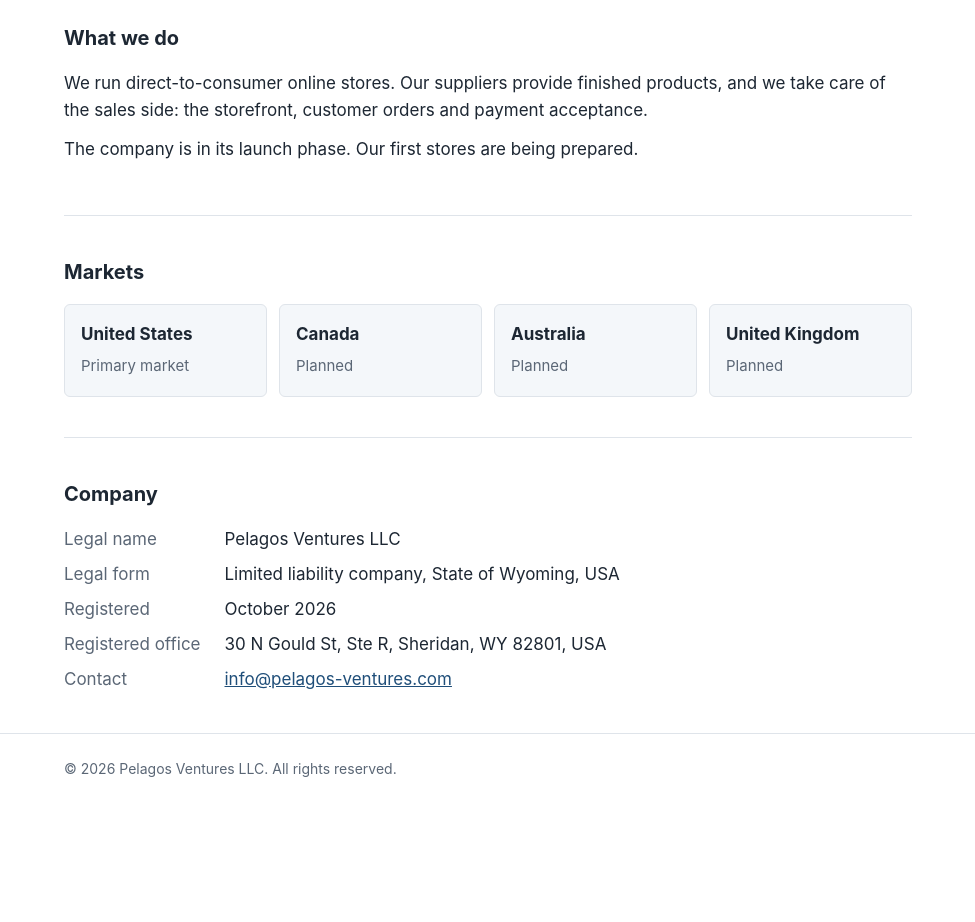
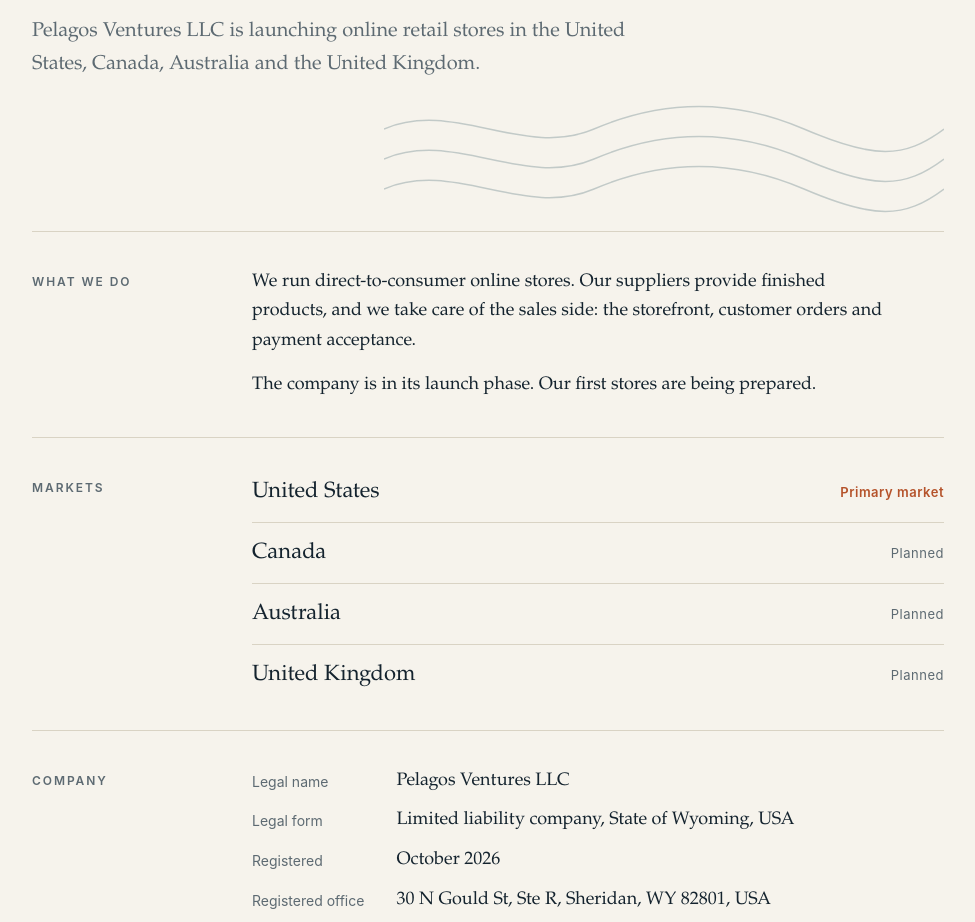
Before and after one commit to propria-gmbh/pelagos-ventures, a plain HTML site: page index.html in a window 1280 px wide. Shown: the part 374-1296 px from the top of the page, without its empty margins (152-1127 px from the left). Before the commit the page ends 1195 px from the top, so only its background shows below. Drawn offline with Linux system fonts and the light colour scheme.

Commit message:
Redesign: editorial look, serif type, sea/rust palette, wave motif
Content unchanged.

Co-Authored-By: Claude Sonnet 5.5 <noreply@anthropic.com>

```diff
--- a/index.html
+++ b/index.html
@@ -10,53 +10,95 @@
 <meta name="color-scheme" content="light dark">
 <style>
   :root {
-    --bg: #ffffff;
-    --fg: #1d2733;
-    --muted: #5b6776;
-    --line: #dfe4ea;
-    --accent: #1f4e79;
-    --band: #f4f7fa;
+    --paper: #f6f3ec;
+    --ink: #14232e;
+    --muted: #5d6a72;
+    --rule: #d9d3c4;
+    --sea: #0f3d4c;
+    --accent: #b5532b;
+    --serif: Charter, "Iowan Old Style", "Palatino Linotype", Palatino, Georgia, serif;
+    --sans: -apple-system, BlinkMacSystemFont, "Segoe UI", Roboto, Helvetica, Arial, sans-serif;
   }
   @media (prefers-color-scheme: dark) {
     :root {
-      --bg: #12171d;
-      --fg: #e6ebf0;
-      --muted: #9aa6b3;
-      --line: #2a333d;
-      --accent: #7fb2e0;
-      --band: #1a2129;
+      --paper: #0e1a21;
+      --ink: #e8e4d8;
+      --muted: #93a1a8;
+      --rule: #25363f;
+      --sea: #8fc3cf;
+      --accent: #e08a5f;
     }
   }
   * { box-sizing: border-box; }
   html { -webkit-text-size-adjust: 100%; }
   body {
     margin: 0;
-    background: var(--bg);
-    color: var(--fg);
-    font: 17px/1.6 -apple-system, BlinkMacSystemFont, "Segoe UI", Roboto, Helvetica, Arial, sans-serif;
+    background: var(--paper);
+    color: var(--ink);
+    font: 18px/1.65 var(--serif);
   }
-  .wrap { max-width: 880px; margin: 0 auto; padding: 0 16px; }
-  header { border-bottom: 1px solid var(--line); padding: 20px 0; }
-  .brand { font-weight: 700; letter-spacing: .06em; text-transform: uppercase; font-size: 15px; }
-  .brand span { color: var(--muted); font-weight: 400; letter-spacing: 0; text-transform: none; margin-left: 8px; }
-  .hero { padding: 64px 0 48px; }
-  h1 { font-size: clamp(28px, 5vw, 42px); line-height: 1.2; margin: 0 0 16px; }
-  .lead { font-size: 19px; color: var(--muted); max-width: 640px; margin: 0; }
-  section { padding: 40px 0; border-top: 1px solid var(--line); }
-  h2 { font-size: 20px; margin: 0 0 16px; }
-  p { margin: 0 0 12px; }
-  .grid { display: grid; grid-template-columns: repeat(auto-fit, minmax(190px, 1fr)); gap: 12px; margin-top: 8px; }
-  .card { background: var(--band); border: 1px solid var(--line); border-radius: 6px; padding: 16px; }
-  .card strong { display: block; margin-bottom: 4px; }
-  .card span { color: var(--muted); font-size: 15px; }
-  dl { margin: 0; display: grid; grid-template-columns: max-content 1fr; gap: 8px 24px; }
-  dt { color: var(--muted); }
+  .wrap { max-width: 960px; margin: 0 auto; padding: 0 24px; }
+  a { color: var(--sea); text-underline-offset: 3px; text-decoration-thickness: 1px; }
+  a:hover { color: var(--accent); }
+
+  header { padding: 28px 0 0; }
+  .brand {
+    display: flex; align-items: baseline; justify-content: space-between; gap: 16px;
+    font-family: var(--sans); font-size: 13px; letter-spacing: .14em; text-transform: uppercase;
+    padding-bottom: 14px; border-bottom: 1px solid var(--ink);
+  }
+  .brand b { font-weight: 700; }
+  .brand span { color: var(--muted); }
+
+  .hero { position: relative; padding: 88px 0 150px; overflow: hidden; }
+  .hero h1 {
+    position: relative; z-index: 1;
+    font-weight: 400; font-size: clamp(34px, 6.4vw, 64px); line-height: 1.08;
+    letter-spacing: -.015em; margin: 0 0 28px; max-width: 14em;
+  }
+  .hero h1 em { font-style: italic; color: var(--accent); }
+  .lead { position: relative; z-index: 1; font-size: 20px; color: var(--muted); max-width: 31em; margin: 0; }
+  .waves {
+    position: absolute; right: 0; bottom: 12px; width: min(560px, 100%); height: auto;
+    color: var(--sea); opacity: .22; pointer-events: none;
+  }
+
+  .row {
+    display: grid; grid-template-columns: 180px 1fr; gap: 8px 40px;
+    padding: 36px 0; border-top: 1px solid var(--rule);
+  }
+  .row h2 {
+    margin: 4px 0 0; font-family: var(--sans); font-size: 12px; font-weight: 600;
+    letter-spacing: .16em; text-transform: uppercase; color: var(--muted);
+  }
+  .row p { margin: 0 0 14px; max-width: 36em; }
+  .row p:last-child { margin-bottom: 0; }
+
+  ul.markets { list-style: none; margin: 0; padding: 0; }
+  .markets li {
+    display: flex; justify-content: space-between; align-items: baseline; gap: 16px;
+    padding: 12px 0; border-bottom: 1px solid var(--rule);
+  }
+  .markets li:first-child { padding-top: 0; }
+  .markets li:last-child { border-bottom: 0; padding-bottom: 0; }
+  .markets .name { font-size: 22px; }
+  .markets .state { font-family: var(--sans); font-size: 13px; color: var(--muted); letter-spacing: .04em; }
+  .markets li.primary .state { color: var(--accent); font-weight: 600; }
+
+  dl { margin: 0; display: grid; grid-template-columns: max-content 1fr; gap: 10px 32px; }
+  dt { font-family: var(--sans); font-size: 14px; color: var(--muted); padding-top: 3px; }
   dd { margin: 0; }
-  a { color: var(--accent); }
-  footer { border-top: 1px solid var(--line); padding: 24px 0 40px; color: var(--muted); font-size: 14px; }
-  @media (max-width: 520px) {
-    dl { grid-template-columns: 1fr; gap: 2px; }
-    dd { margin-bottom: 10px; }
+
+  footer { border-top: 1px solid var(--ink); margin-top: 24px; padding: 20px 0 44px; font-family: var(--sans); font-size: 13px; color: var(--muted); }
+
+  @media (max-width: 680px) {
+    body { font-size: 17px; }
+    .hero { padding: 56px 0 120px; }
+    .row { grid-template-columns: 1fr; padding: 28px 0; }
+    .row h2 { margin-bottom: 8px; }
+    dl { grid-template-columns: 1fr; gap: 0; }
+    dt { padding-top: 10px; }
+    .waves { opacity: .14; }
   }
 </style>
 </head>
@@ -64,7 +106,7 @@
 
 <header>
   <div class="wrap">
-    <div class="brand">Pelagos Ventures LLC <span>Wyoming, USA</span></div>
+    <div class="brand"><b>Pelagos Ventures LLC</b><span>Wyoming, USA</span></div>
   </div>
 </header>
 
@@ -72,27 +114,34 @@
   <div class="wrap">
 
     <div class="hero">
-      <h1>Online retail, built for large markets outside the European Union.</h1>
+      <svg class="waves" viewBox="0 0 560 120" fill="none" stroke="currentColor" stroke-width="1.5" aria-hidden="true">
+        <path d="M0 30 C 70 0, 140 60, 210 30 S 350 0, 420 30 S 520 60, 560 30"/>
+        <path d="M0 60 C 70 30, 140 90, 210 60 S 350 30, 420 60 S 520 90, 560 60"/>
+        <path d="M0 90 C 70 60, 140 120, 210 90 S 350 60, 420 90 S 520 120, 560 90"/>
+      </svg>
+      <h1>Online retail, built for large markets <em>outside</em> the European Union.</h1>
       <p class="lead">Pelagos Ventures LLC is launching online retail stores in the United States, Canada, Australia and the United Kingdom.</p>
     </div>
 
-    <section>
+    <section class="row">
       <h2>What we do</h2>
-      <p>We run direct-to-consumer online stores. Our suppliers provide finished products, and we take care of the sales side: the storefront, customer orders and payment acceptance.</p>
-      <p>The company is in its launch phase. Our first stores are being prepared.</p>
-    </section>
-
-    <section>
-      <h2>Markets</h2>
-      <div class="grid">
-        <div class="card"><strong>United States</strong><span>Primary market</span></div>
-        <div class="card"><strong>Canada</strong><span>Planned</span></div>
-        <div class="card"><strong>Australia</strong><span>Planned</span></div>
-        <div class="card"><strong>United Kingdom</strong><span>Planned</span></div>
+      <div>
+        <p>We run direct-to-consumer online stores. Our suppliers provide finished products, and we take care of the sales side: the storefront, customer orders and payment acceptance.</p>
+        <p>The company is in its launch phase. Our first stores are being prepared.</p>
       </div>
     </section>
 
-    <section>
+    <section class="row">
+      <h2>Markets</h2>
+      <ul class="markets">
+        <li class="primary"><span class="name">United States</span><span class="state">Primary market</span></li>
+        <li><span class="name">Canada</span><span class="state">Planned</span></li>
+        <li><span class="name">Australia</span><span class="state">Planned</span></li>
+        <li><span class="name">United Kingdom</span><span class="state">Planned</span></li>
+      </ul>
+    </section>
+
+    <section class="row">
       <h2>Company</h2>
       <dl>
         <dt>Legal name</dt>
```
